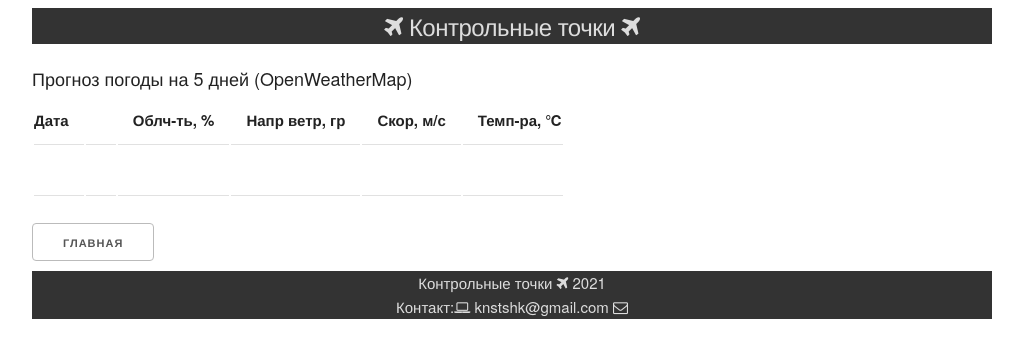
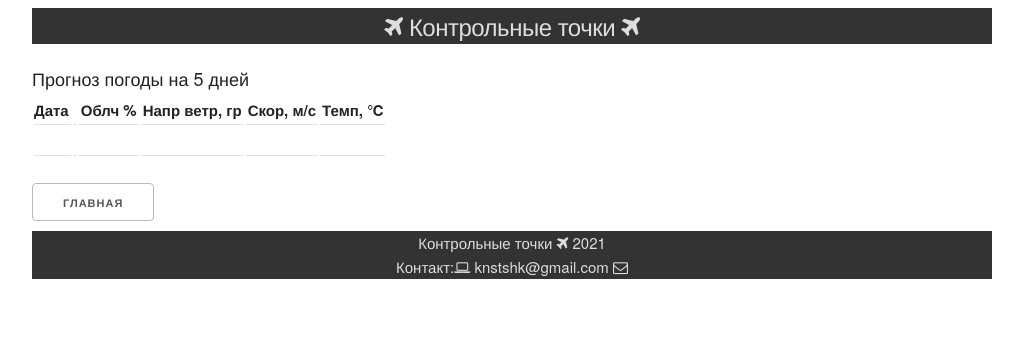
Before and after one commit to krsnmr/landing-points, a website: page weatherForecast.html in a window 1280 px wide. Shown: the whole page, without its empty margins (128-1151 px from the left). Drawn offline with nearby package versions, Linux system fonts and the light colour scheme; a script that the page names is missing.

Commit message:
Подправил таблицу, уменьшил отступы и заголовки...

```diff
--- a/styles/style.css
+++ b/styles/style.css
@@ -28,7 +28,7 @@ footer {
     text-align: center;
 }
 
-.text-title{
+.text-title {
     font-size: 1.8rem;
 }
 
@@ -49,3 +49,8 @@ ul.no-bullets {
 .slidecontainer.label-body {
     margin-left: auto;
 }
+
+table td,
+table th {
+    padding: 2px;
+}
--- a/weatherForecast.html
+++ b/weatherForecast.html
@@ -1,26 +1,20 @@
 <!DOCTYPE html>
 <html lang="en">
+
 <head>
     <meta charset="UTF-8" />
     <meta http-equiv="X-UA-Compatible" content="IE=edge" />
     <meta name="viewport" content="width=device-width, initial-scale=1.0" />
 
-    <link
-      rel="stylesheet"
-      href="styles/skeleton/skeleton2.min.css"
-      type="text/css"
-    />
+    <link rel="stylesheet" href="styles/skeleton/skeleton2.min.css" type="text/css" />
     <link rel="icon" type="image/png" href="img/pin-33.png" />
     <link rel="shortcut icon" type="image/png" href="img/pin-33.png" />
-    <link
-      href="//maxcdn.bootstrapcdn.com/font-awesome/4.7.0/css/font-awesome.min.css"
-      rel="stylesheet"
-    />
+    <link href="//maxcdn.bootstrapcdn.com/font-awesome/4.7.0/css/font-awesome.min.css" rel="stylesheet" />
 
-    <title>Прогноз погоды на 5 дней (OpenWeatherMap)</title>
+    <title>Прогноз погоды на 5 дней</title>
     <link href="scripts/leaflet.css" rel="stylesheet" type="text/css" />
 
-    <link rel="stylesheet" type="text/css" href="styles/style.css?p=1111" />
+    <link rel="stylesheet" type="text/css" href="styles/style.css?p=1234" />
 </head>
 
 <body>
@@ -32,23 +26,22 @@
             </h5>
         </header>
 
-      <div class="text-title">Прогноз погоды
-          на 5 дней (OpenWeatherMap) <strong data-bind="text:city" ></strong></div>
+        <div class="text-title">Прогноз погоды на 5 дней<strong data-bind="text:city"></strong></div>
 
         <div id='loadingProc' class="row text-block" style="display: none">
             <i class="fa fa-spinner fa-spin fa-fw"></i>
         </div>
 
         <div class="row">
-        <table>
+            <table class='table-condensed'>
                 <thead>
                     <tr>
                         <th>Дата</th>
                         <th></th>
-              <th>Облч-ть, %</th>
+                        <th>Облч %</th>
                         <th>Напр ветр, гр</th>
                         <th>Скор, м/с</th>
-              <th>Темп-ра, &#8451;</th>
+                        <th>Темп, &#8451;</th>
                     </tr>
                 </thead>
 
@@ -77,8 +70,7 @@
         <footer class="row">
             <span>Контрольные точки</span> <i class="fa fa-plane"></i> 2021
             <br />
-        <span
-          >Контакт:<i class="fa fa-laptop" aria-hidden="true"></i>
+            <span>Контакт:<i class="fa fa-laptop" aria-hidden="true"></i>
           knstshk@gmail.com</span
         >
         <i class="fa fa-envelope-o" aria-hidden="true"></i>
```
Lines whose indentation alone changed are shown as unchanged.
